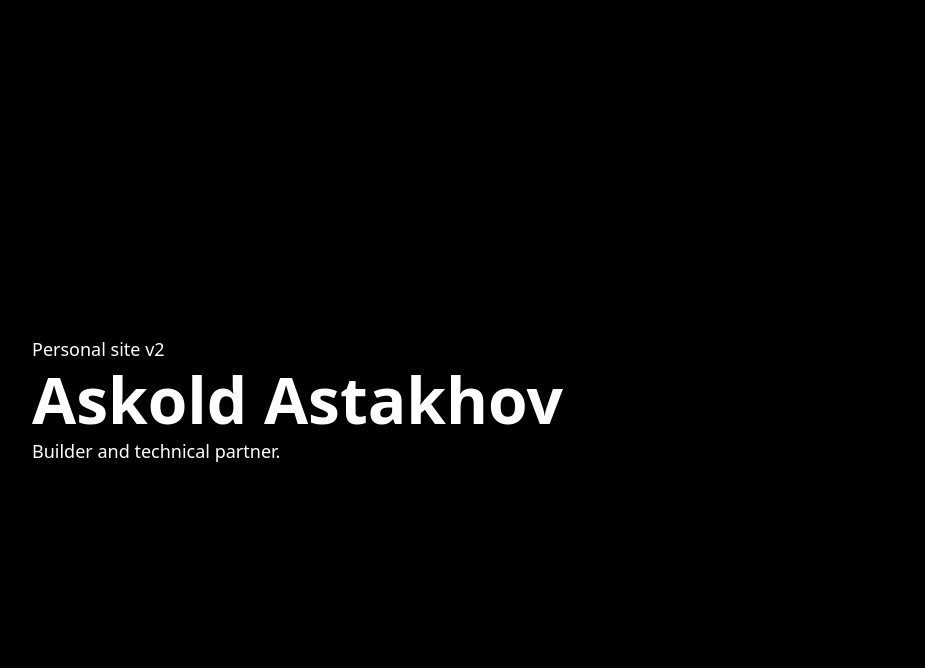
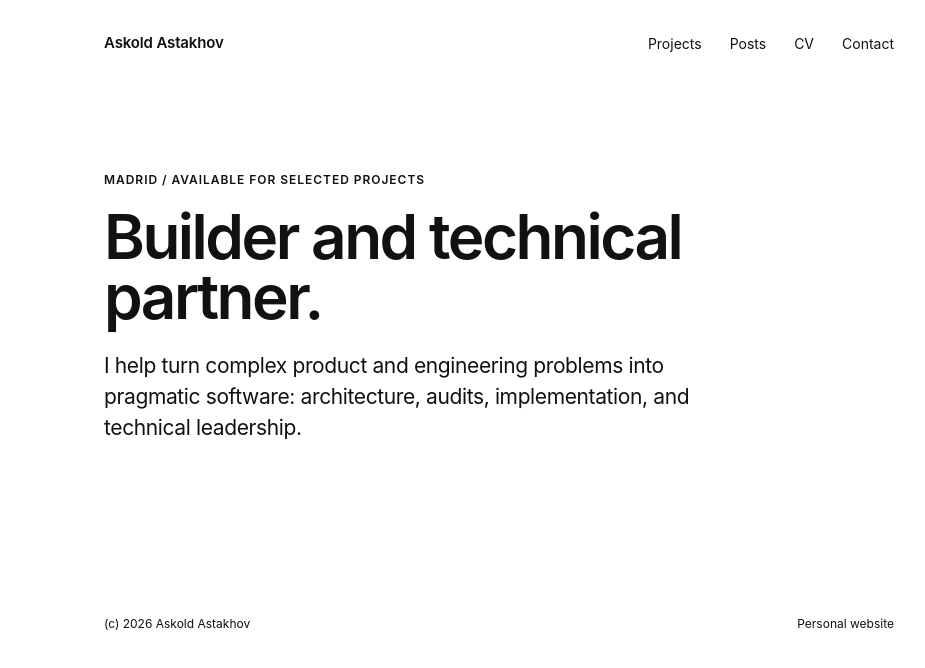
Before and after one commit to astakhovaskold/aastakhov.com, a Next.js app: page / in a window 1280 px wide. Shown: the top 668 px of the page, without its empty margins (141-1066 px from the left). Built offline with nearby package versions, Linux system fonts and the light colour scheme.

Commit message:
task-2 styles

```diff
--- a/src/app/(frontend)/layout.tsx
+++ b/src/app/(frontend)/layout.tsx
@@ -1,3 +1,4 @@
+import Link from 'next/link'
 import React from 'react'
 import './styles.css'
 
@@ -12,7 +13,27 @@ export default async function RootLayout(props: { children: React.ReactNode }) {
   return (
     <html lang="en">
       <body>
-        <main>{children}</main>
+        <div className="site">
+          <header className="site-header">
+            <Link className="site-name" href="/">
+              Askold Astakhov
+            </Link>
+
+            <nav className="site-nav" aria-label="Main navigation">
+              <Link href="/projects">Projects</Link>
+              <Link href="/posts">Posts</Link>
+              <Link href="/cv">CV</Link>
+              <a href="mailto:astakhovaskold@gmail.com">Contact</a>
+            </nav>
+          </header>
+
+          <main className="site-main">{children}</main>
+
+          <footer className="site-footer">
+            <span>(c) 2026 Askold Astakhov</span>
+            <span>Personal website</span>
+          </footer>
+        </div>
       </body>
     </html>
   )
--- a/src/app/(frontend)/page.tsx
+++ b/src/app/(frontend)/page.tsx
@@ -4,10 +4,13 @@ import './styles.css'
 
 export default async function HomePage() {
   return (
-    <div className="home">
-      <p className="eyebrow">Personal site v2</p>
-      <h1>Askold Astakhov</h1>
-      <p className="lede">Builder and technical partner.</p>
-    </div>
+    <section className="home">
+      <p className="eyebrow">Madrid / Available for selected projects</p>
+      <h1>Builder and technical partner.</h1>
+      <p className="lede">
+        I help turn complex product and engineering problems into pragmatic software:
+        architecture, audits, implementation, and technical leadership.
+      </p>
+    </section>
   )
 }
--- a/src/app/(frontend)/styles.css
+++ b/src/app/(frontend)/styles.css
@@ -1,112 +1,199 @@
 :root {
-  --font-mono: 'Roboto Mono', monospace;
-  --color-bg: #000;
-  --color-text: #fff;
+  --text: #111111;
+  --muted: #111111;
+  --background: #ffffff;
+  --container: 790px;
+  --space-section: 80px;
 }
 
 * {
   box-sizing: border-box;
+  margin: 0;
+  padding: 0;
 }
 
 html {
-  font-size: 18px;
-  line-height: 32px;
-
-  background: var(--color-bg);
+  background: var(--background);
+  scroll-behavior: smooth;
   -webkit-font-smoothing: antialiased;
-}
-
-html,
-body,
-#app {
-  height: 100%;
+  text-rendering: optimizeLegibility;
 }
 
 body {
-  font-family: system-ui;
-  font-size: 18px;
-  line-height: 32px;
-
+  background: var(--background);
+  color: var(--text);
+  font-family:
+    Inter,
+    ui-sans-serif,
+    -apple-system,
+    BlinkMacSystemFont,
+    'Segoe UI',
+    sans-serif;
+  font-size: 16px;
+  line-height: 1.5;
   margin: 0;
-  color: var(--color-text);
-
-  @media (max-width: 1024px) {
-    font-size: 15px;
-    line-height: 24px;
-  }
 }
 
 img {
+  display: block;
+  height: auto;
   max-width: 100%;
-  height: auto;
-  display: block;
+}
+
+a {
+  color: inherit;
+  text-decoration-thickness: 1px;
+  text-underline-offset: 3px;
+}
+
+a:hover {
+  opacity: 0.62;
+}
+
+a:focus-visible {
+  outline: 2px solid currentColor;
+  outline-offset: 4px;
+}
+
+h1,
+h2,
+h3 {
+  font-weight: 600;
+  letter-spacing: -0.04em;
 }
 
 h1 {
-  margin: 0;
-  font-size: 64px;
-  line-height: 70px;
-  font-weight: bold;
-
-  @media (max-width: 1024px) {
-    margin: 24px 0;
-    font-size: 42px;
-    line-height: 42px;
-  }
-
-  @media (max-width: 768px) {
-    font-size: 38px;
-    line-height: 38px;
-  }
-
-  @media (max-width: 400px) {
-    font-size: 32px;
-    line-height: 32px;
-  }
+  max-width: 680px;
+  font-size: clamp(44px, 6vw, 62px);
+  line-height: 0.98;
 }
 
 p {
-  margin: 24px 0;
-
-  @media (max-width: 1024px) {
-    margin: calc(var(--base) * 0.75) 0;
-  }
+  max-width: 650px;
 }
 
-a {
-  color: currentColor;
-
-  &:focus {
-    opacity: 0.8;
-    outline: none;
-  }
-
-  &:active {
-    opacity: 0.7;
-    outline: none;
-  }
+.site {
+  width: min(calc(100% - 40px), var(--container));
+  margin: 0 auto;
+  padding: 0 0 64px;
 }
 
-svg {
-  vertical-align: middle;
+.site-header {
+  display: flex;
+  align-items: center;
+  justify-content: space-between;
+  gap: 24px;
+  padding: 32px 0 44px;
+}
+
+.site-name {
+  color: var(--text);
+  font-size: 15px;
+  font-weight: 600;
+  letter-spacing: -0.01em;
+  text-decoration: none;
+  white-space: nowrap;
+}
+
+.site-nav {
+  display: flex;
+  flex-wrap: wrap;
+  justify-content: flex-end;
+  gap: 16px 28px;
+}
+
+.site-nav a {
+  color: var(--text);
+  font-size: 14px;
+  text-decoration: none;
+}
+
+.site-main {
+  min-height: 62vh;
 }
 
 .home {
+  padding: 72px 0 var(--space-section);
+}
+
+.eyebrow {
+  margin-bottom: 18px;
+  color: var(--muted);
+  font-size: 12px;
+  font-weight: 600;
+  letter-spacing: 0.08em;
+  text-transform: uppercase;
+}
+
+.lede {
+  margin-top: 22px;
+  color: var(--text);
+  font-size: 21px;
+  letter-spacing: -0.018em;
+  line-height: 1.48;
+}
+
+.site-footer {
   display: flex;
-  flex-direction: column;
-  justify-content: center;
-  align-items: flex-start;
-  min-height: 100vh;
-  padding: 45px;
-  max-width: 1024px;
-  margin: 0 auto;
+  justify-content: space-between;
+  gap: 24px;
+  padding-top: 20px;
+  color: var(--text);
+  font-size: 12px;
+}
 
-  @media (max-width: 400px) {
-    padding: 24px;
+.section {
+  margin-bottom: var(--space-section);
+}
+
+.section-title {
+  font-size: 12px;
+  font-weight: 600;
+  letter-spacing: 0.08em;
+  text-transform: uppercase;
+}
+
+@media (max-width: 720px) {
+  :root {
+    --space-section: 64px;
+  }
+
+  .site {
+    width: min(calc(100% - 28px), var(--container));
+    padding-bottom: 44px;
+  }
+
+  .site-header {
+    display: block;
+    padding: 24px 0 54px;
+  }
+
+  .site-nav {
+    justify-content: flex-start;
+    margin-top: 18px;
+  }
+
+  .home {
+    padding-top: 0;
+  }
+
+  h1 {
+    font-size: clamp(42px, 13vw, 58px);
+  }
+
+  .lede {
+    font-size: 18px;
+  }
+
+  .site-footer {
+    display: block;
+  }
+
+  .site-footer span {
+    display: block;
+  }
+
+  .site-footer span + span {
+    margin-top: 5px;
   }
 }
-
-.eyebrow,
-.lede {
-  margin: 0;
-}
```
Also changed, not shown: tasks/INDEX.md (+2 -1 lines), 1 other file (tests, documents, lock files or other folders).
